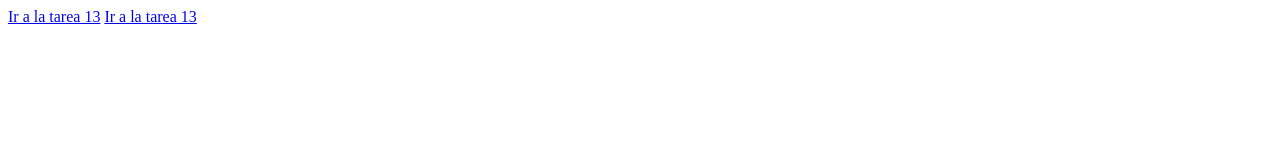
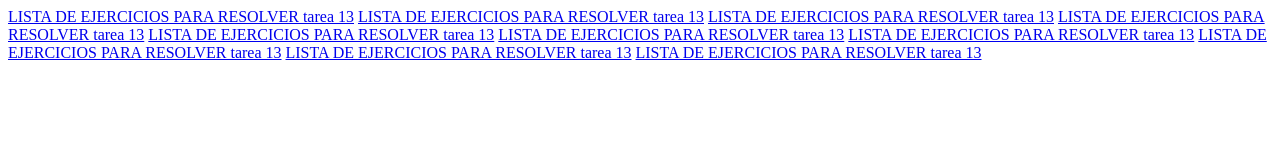
Before and after one commit to BlueHaruPhoenix/proyecto2-hg, a plain HTML site: page index.html in a window 1280 px wide. Drawn offline with Linux system fonts and the light colour scheme.

Commit message:
Add files via upload

```diff
--- a/index.html
+++ b/index.html
@@ -4,12 +4,18 @@
     <meta charset="UTF-8">
     <meta http-equiv="X-UA-Compatible" content="IE=edge">
     <meta name="viewport" content="width=device-width, initial-scale=1.0">
-
     <title>Document</title>
 </head>
 <body>
-    <a href="tarea13.html">Ir a la tarea 13</a>
-    <a href="tarea132.html">Ir a la tarea 13</a>
-
+    <a href="actividad 1.html">LISTA DE EJERCICIOS PARA RESOLVER tarea 13</a>
+    <a href="actividad 2.html">LISTA DE EJERCICIOS PARA RESOLVER tarea 13</a>
+    <a href="actividad 3.html">LISTA DE EJERCICIOS PARA RESOLVER tarea 13</a>
+    <a href="actividad 4.html">LISTA DE EJERCICIOS PARA RESOLVER tarea 13</a>
+    <a href="actividad 5.html">LISTA DE EJERCICIOS PARA RESOLVER tarea 13</a>
+    <a href="actividad 6.html">LISTA DE EJERCICIOS PARA RESOLVER tarea 13</a>
+    <a href="actividad 7.html">LISTA DE EJERCICIOS PARA RESOLVER tarea 13</a>
+    <a href="actividad 8.html">LISTA DE EJERCICIOS PARA RESOLVER tarea 13</a>
+    <a href="actividad 9.html">LISTA DE EJERCICIOS PARA RESOLVER tarea 13</a>
+    <a href="actividad 10.html">LISTA DE EJERCICIOS PARA RESOLVER tarea 13</a>
 </body>
 </html>
```
